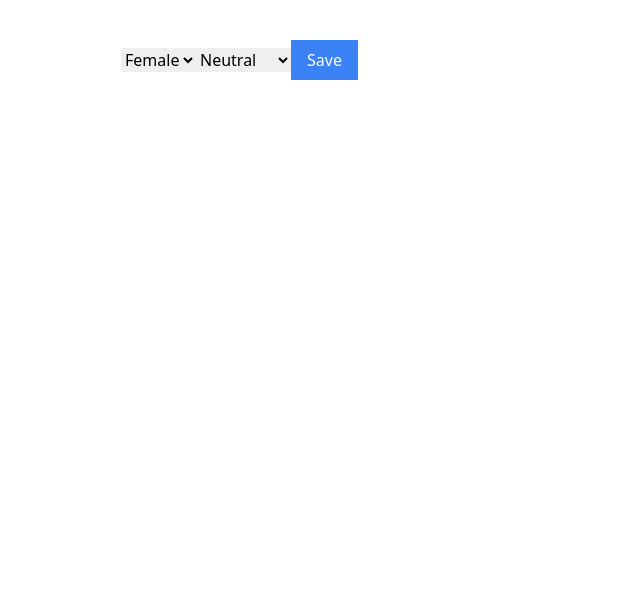
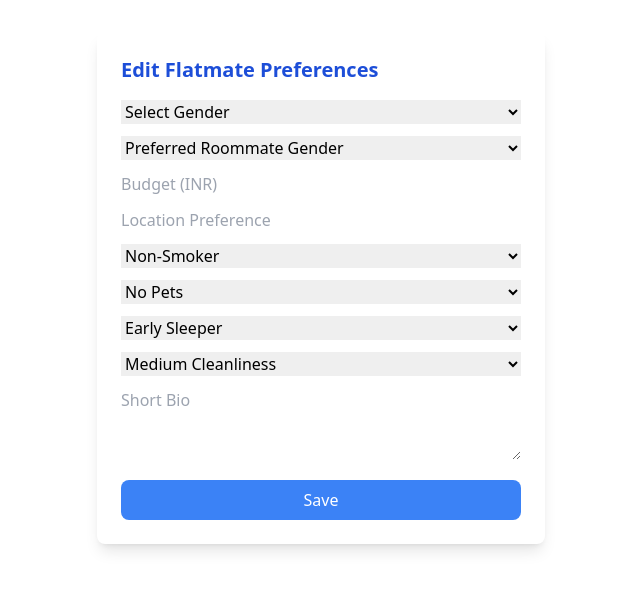
Before and after one commit to shijha19/flatScout, a React (Vite) app in the folder flatScout/frontend/: page /edit-flatmate-preferences in a window 1280 px wide. Shown: the top 590 px of the page, without its empty margins (319-959 px from the left). Built offline with nearby package versions, Linux system fonts and the light colour scheme.

Commit message:
update find flatmate

```diff
--- a/flatScout/frontend/src/components/FindFlatmates.jsx
+++ b/flatScout/frontend/src/components/FindFlatmates.jsx
@@ -2,54 +2,6 @@ import { useEffect, useState } from "react";
 import { useNavigate } from "react-router-dom";
 import FlatmateCard from "../components/FlatmateCard";
 import Navbar from "./navbar";
-
-const sampleFlatmates = [
-	{
-		name: "Amit Sharma",
-		gender: "Male",
-		location: "Bangalore",
-		budget: 12000,
-		preferredGender: "Any",
-		bio: "Software engineer, loves music and hiking.",
-		photoUrl: "https://randomuser.me/api/portraits/men/32.jpg",
-		habits: {
-			smoking: "No",
-			pets: "Yes",
-			sleep: "Early",
-			cleanliness: "High",
-		},
-	},
-	{
-		name: "Priya Singh",
-		gender: "Female",
-		location: "Mumbai",
-		budget: 15000,
-		preferredGender: "Female",
-		bio: "Designer, foodie, and pet lover.",
-		photoUrl: "https://randomuser.me/api/portraits/women/44.jpg",
-		habits: {
-			smoking: "No",
-			pets: "No",
-			sleep: "Late",
-			cleanliness: "Medium",
-		},
-	},
-	{
-		name: "Rahul Verma",
-		gender: "Male",
-		location: "Delhi",
-		budget: 10000,
-		preferredGender: "Any",
-		bio: "Student, cricket fan, likes to keep things tidy.",
-		photoUrl: "https://randomuser.me/api/portraits/men/65.jpg",
-		habits: {
-			smoking: "Yes",
-			pets: "No",
-			sleep: "Late",
-			cleanliness: "High",
-		},
-	},
-];
 
 export default function FindFlatmates() {
 	const [flatmates, setFlatmates] = useState([]);
@@ -62,15 +14,15 @@ export default function FindFlatmates() {
 		fetch(`/api/flatmates/matches/${userId}`)
 			.then((res) => res.json())
 			.then((data) => {
-				if (Array.isArray(data) && data.length > 0) {
+				if (Array.isArray(data)) {
 					setFlatmates(data);
 				} else {
-					setFlatmates(sampleFlatmates);
+					setFlatmates([]);
 				}
 				setLoading(false);
 			})
 			.catch(() => {
-				setFlatmates(sampleFlatmates);
+				setFlatmates([]);
 				setLoading(false);
 			});
 	}, []);
--- a/flatScout/frontend/src/components/FlatmateForm.jsx
+++ b/flatScout/frontend/src/components/FlatmateForm.jsx
@@ -1,49 +1,106 @@
-import { useState } from "react";
+import { useState, useEffect } from "react";
 import axios from "axios";
+import { useNavigate } from "react-router-dom";
 
 export default function FlatmateForm() {
   const [form, setForm] = useState({
-    userId: "abc123",
-    gender: "Female",
-    preferredGender: "Any",
-    budget: 20000,
-    locationPreference: "Mumbai",
+    userId: "",
+    gender: "",
+    preferredGender: "",
+    budget: "",
+    locationPreference: "",
     habits: {
-      smoking: false,
-      pets: false,
-      sleepTime: "Late",
-      cleanliness: "High"
+      smoking: "No",
+      pets: "No",
+      sleepTime: "Early",
+      cleanliness: "Medium"
     },
     bio: ""
   });
+  const [success, setSuccess] = useState(false);
+  const [error, setError] = useState("");
+  const navigate = useNavigate();
+
+  useEffect(() => {
+    const userId = localStorage.getItem("userId");
+    if (userId) setForm(f => ({ ...f, userId }));
+    // Optionally fetch existing profile here
+  }, []);
 
   const handleChange = (e) => {
     const { name, value } = e.target;
-    if (name in form.habits) {
+    if (["smoking", "pets", "sleepTime", "cleanliness"].includes(name)) {
       setForm({ ...form, habits: { ...form.habits, [name]: value } });
     } else {
       setForm({ ...form, [name]: value });
     }
   };
 
-  const submitForm = async () => {
-    await axios.post("http://localhost:5000/api/flatmate/create", form);
-    alert("Saved!");
+  const submitForm = async (e) => {
+    e.preventDefault();
+    setError("");
+    console.log("Submitting form:", form); // Debug log
+    if (!form.userId) {
+      setError("User ID missing. Please log in again.");
+      return;
+    }
+    try {
+      await axios.post(`/api/flatmates/profile/${form.userId}`, {
+        ...form,
+        budget: Number(form.budget),
+      });
+      setSuccess(true);
+      setTimeout(() => {
+        setSuccess(false);
+        navigate("/find-flatmate", { replace: true });
+      }, 1000);
+    } catch (err) {
+      setError("Could not save preferences");
+      console.error("Save error:", err);
+    }
   };
 
   return (
-    <div className="p-6 max-w-md mx-auto">
-      <select name="gender" onChange={handleChange}>
+    <div className="p-6 max-w-md mx-auto bg-white rounded-lg shadow-lg mt-8">
+      <h2 className="text-xl font-bold mb-4 text-blue-700">Edit Flatmate Preferences</h2>
+      <form onSubmit={submitForm} className="flex flex-col gap-3">
+        <select name="gender" value={form.gender} onChange={handleChange} required>
+          <option value="">Select Gender</option>
           <option value="Female">Female</option>
           <option value="Male">Male</option>
         </select>
-      <select name="preferredGender" onChange={handleChange}>
-        <option value="Any">Neutral</option>
+        <select name="preferredGender" value={form.preferredGender} onChange={handleChange} required>
+          <option value="">Preferred Roommate Gender</option>
+          <option value="Any">Any</option>
           <option value="Female">Only Girls</option>
           <option value="Male">Only Boys</option>
         </select>
-      {/* Other fields (budget, location, habits) */}
-      <button className="mt-4 bg-blue-500 text-white px-4 py-2" onClick={submitForm}>Save</button>
+        <input type="number" name="budget" value={form.budget} onChange={handleChange} placeholder="Budget (INR)" required />
+        <input type="text" name="locationPreference" value={form.locationPreference} onChange={handleChange} placeholder="Location Preference" required />
+        <select name="smoking" value={form.habits.smoking} onChange={handleChange} required>
+          <option value="No">Non-Smoker</option>
+          <option value="Yes">Smoker</option>
+        </select>
+        <select name="pets" value={form.habits.pets} onChange={handleChange} required>
+          <option value="No">No Pets</option>
+          <option value="Yes">Has Pets</option>
+        </select>
+        <select name="sleepTime" value={form.habits.sleepTime} onChange={handleChange} required>
+          <option value="Early">Early Sleeper</option>
+          <option value="Late">Late Sleeper</option>
+        </select>
+        <select name="cleanliness" value={form.habits.cleanliness} onChange={handleChange} required>
+          <option value="Low">Low Cleanliness</option>
+          <option value="Medium">Medium Cleanliness</option>
+          <option value="High">High Cleanliness</option>
+        </select>
+        <textarea name="bio" value={form.bio} onChange={handleChange} placeholder="Short Bio" rows={3} required />
+        {error && <div className="text-red-500">{error}</div>}
+        {success && <div className="text-green-600">Preferences saved!</div>}
+        <button type="submit" className="bg-blue-500 text-white px-4 py-2 rounded-lg mt-2">
+          Save
+        </button>
+      </form>
     </div>
   );
 }
--- a/flatScout/frontend/src/components/login signup.jsx
+++ b/flatScout/frontend/src/components/login signup.jsx
@@ -26,6 +26,9 @@ const LoginSignup = () => {
       alert(`Logged in as ${data.user.name} (${data.user.email})`);
       localStorage.setItem('userLoggedIn', 'true');
       localStorage.setItem('userEmail', data.user.email); // Store email for profile fetch
+      if (data.user && data.user._id) {
+        localStorage.setItem('userId', data.user._id);
+      }
       navigate('/'); // Redirect to dashboard
     } catch (err) {
       setError(err.message);
--- a/flatScout/frontend/src/pages/Profile.jsx
+++ b/flatScout/frontend/src/pages/Profile.jsx
@@ -58,8 +58,9 @@ const Profile = () => {
         </div>
       </div>
       <div className="mt-8 flex justify-center gap-4">
-        <a href="/edit-profile" className="px-6 py-2 bg-pink-500 text-white rounded-lg font-semibold shadow hover:bg-pink-600 transition text-center">Edit Profile</a>
-        <a href="/change-password" className="px-6 py-2 bg-yellow-100 text-yellow-700 rounded-lg font-semibold shadow hover:bg-yellow-200 transition text-center">Change Password</a>
+        <a href="/edit-profile" className="px-6 py-2 bg-violet-100 text-violet-700 rounded-lg font-semibold shadow hover:bg-violet-200 transition text-center">Edit Profile</a>
+        <a href="/change-password" className="px-6 py-2 bg-red-100 text-red-700 rounded-lg font-semibold shadow hover:bg-red-200 transition text-center">Change Password</a>
+        <a href="/" className="px-6 py-2 bg-blue-100 text-blue-700 rounded-lg font-semibold shadow hover:bg-blue-200 transition text-center">Return to Home</a>
       </div>
     </div>
   );
```
Also changed, not shown: flatScout/frontend/src/pages/FlatListings.jsx (+12 -9 lines), 2 other files (tests, documents, lock files or other folders). Lines whose indentation alone changed are shown as unchanged.
